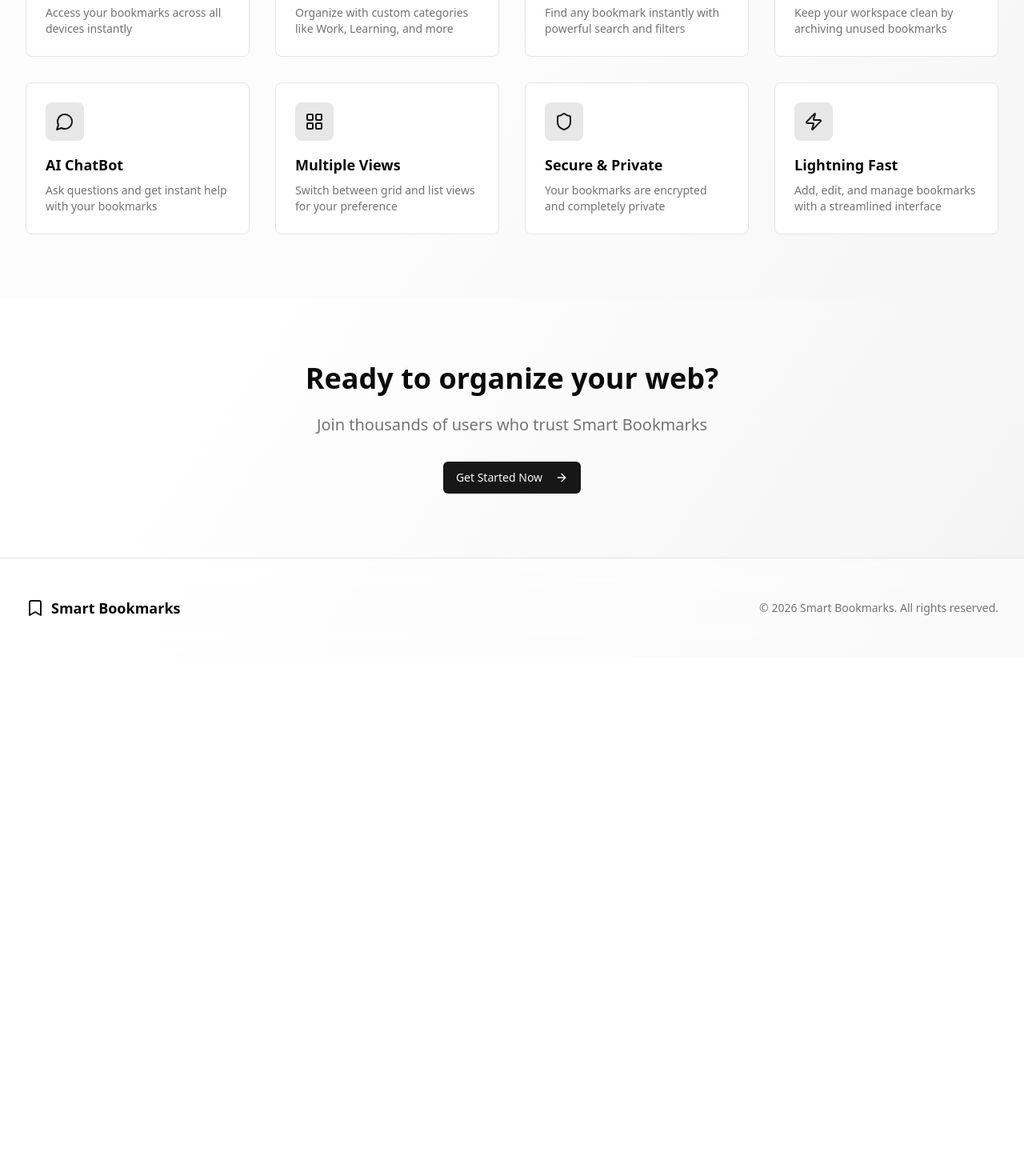
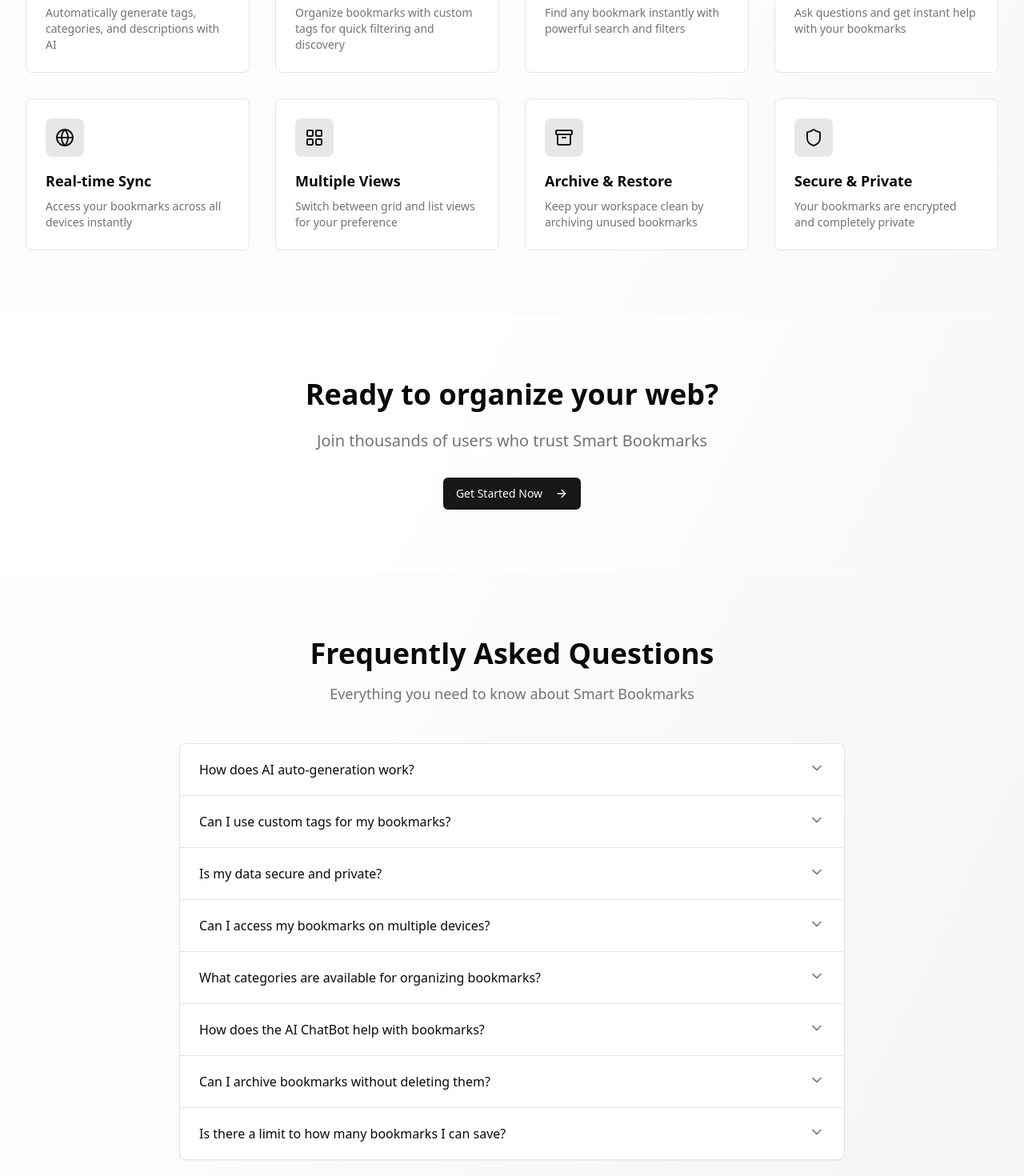
Before and after one commit to Hmtgit7/smart-bookmark-app, a Next.js app: page / in a window 1280 px wide. Shown: the part 1040-2510 px from the top of the page at 80% size. Before the commit the page ends 1862 px from the top, so only its background shows below. Built offline with nearby package versions, Linux system fonts and the light colour scheme; no server answers.

Commit message:
feat: add FAQ section and integrate into landing page

```diff
--- a/app/page.tsx
+++ b/app/page.tsx
@@ -2,6 +2,7 @@ import { LandingNavbar } from "@/components/layout/LandingNavbar";
 import { HeroSection } from "@/components/landing/HeroSection";
 import { FeaturesSection } from "@/components/landing/FeaturesSection";
 import { CTASection } from "@/components/landing/CTASection";
+import { FAQSection } from "@/components/landing/FAQSection";
 import { Footer } from "@/components/landing/Footer";
 
 export default function LandingPage() {
@@ -12,6 +13,7 @@ export default function LandingPage() {
         <HeroSection />
         <FeaturesSection />
         <CTASection />
+        <FAQSection />
         <Footer />
       </div>
     </>
--- /dev/null
+++ b/components/landing/FAQSection.tsx
@@ -0,0 +1,98 @@
+'use client';
+
+import { useState } from "react";
+import { ChevronDown } from "lucide-react";
+
+interface FAQItem {
+  question: string;
+  answer: string;
+}
+
+const faqs: FAQItem[] = [
+  {
+    question: "How does AI auto-generation work?",
+    answer: "Simply paste a URL, and our AI will automatically analyze the webpage to suggest relevant tags, categories, and descriptions. This saves you time and ensures consistent organization across all your bookmarks."
+  },
+  {
+    question: "Can I use custom tags for my bookmarks?",
+    answer: "Yes! You can add unlimited custom tags to any bookmark. Tags make it easy to filter and find related bookmarks quickly. The AI can also suggest tags automatically if you prefer."
+  },
+  {
+    question: "Is my data secure and private?",
+    answer: "Absolutely. All your bookmarks are encrypted and stored securely. Your data is completely private and only accessible to you. We never share or sell your information."
+  },
+  {
+    question: "Can I access my bookmarks on multiple devices?",
+    answer: "Yes! Your bookmarks sync in real-time across all your devices. Whether you're on your phone, tablet, or computer, you'll always have access to your latest bookmarks."
+  },
+  {
+    question: "What categories are available for organizing bookmarks?",
+    answer: "We provide predefined categories like Work, Personal, Learning, Shopping, Entertainment, News, Social Media, Development, and Design. You can also create custom categories to fit your specific needs."
+  },
+  {
+    question: "How does the AI ChatBot help with bookmarks?",
+    answer: "The AI ChatBot can answer questions about your bookmarks, help you find specific links, suggest organization strategies, and provide insights about your saved content. Just ask naturally!"
+  },
+  {
+    question: "Can I archive bookmarks without deleting them?",
+    answer: "Yes! The archive feature lets you hide bookmarks you don't need right now but might want later. Archived bookmarks are easy to restore whenever you need them again."
+  },
+  {
+    question: "Is there a limit to how many bookmarks I can save?",
+    answer: "No limits! You can save as many bookmarks as you need. Our powerful search and filtering features ensure you can always find what you're looking for, no matter how large your collection grows."
+  }
+];
+
+function FAQItem({ faq, isOpen, onToggle }: { faq: FAQItem; isOpen: boolean; onToggle: () => void }) {
+  return (
+    <div className="border-b border-border last:border-0">
+      <button
+        className="w-full py-4 sm:py-5 px-4 sm:px-6 flex items-start justify-between text-left hover:bg-muted/50 transition-colors"
+        onClick={onToggle}
+        aria-expanded={isOpen}
+      >
+        <span className="font-medium text-sm sm:text-base pr-4">{faq.question}</span>
+        <ChevronDown
+          className={`h-5 w-5 flex-shrink-0 text-muted-foreground transition-transform duration-200 ${
+            isOpen ? 'transform rotate-180' : ''
+          }`}
+        />
+      </button>
+      {isOpen && (
+        <div className="px-4 sm:px-6 pb-4 sm:pb-5 text-sm sm:text-base text-muted-foreground">
+          {faq.answer}
+        </div>
+      )}
+    </div>
+  );
+}
+
+export function FAQSection() {
+  const [openIndex, setOpenIndex] = useState<number | null>(null);
+
+  return (
+    <section id="faq" className="py-12 sm:py-16 lg:py-20 bg-muted/30">
+      <div className="max-w-4xl mx-auto px-4 sm:px-6 lg:px-8">
+        <div className="text-center mb-8 sm:mb-12">
+          <h2 className="text-2xl sm:text-3xl md:text-4xl font-bold mb-3 sm:mb-4">
+            Frequently Asked Questions
+          </h2>
+          <p className="text-muted-foreground text-base sm:text-lg">
+            Everything you need to know about Smart Bookmarks
+          </p>
+        </div>
+
+        <div className="bg-card rounded-lg shadow-sm border border-border overflow-hidden">
+          {faqs.map((faq, index) => (
+            <FAQItem
+              key={index}
+              faq={faq}
+              isOpen={openIndex === index}
+              onToggle={() => setOpenIndex(openIndex === index ? null : index)}
+            />
+          ))}
+        </div>
+      </div>
+    </section>
+  );
+}
--- a/components/landing/FeaturesSection.tsx
+++ b/components/landing/FeaturesSection.tsx
@@ -1,14 +1,16 @@
 import {
-  Zap,
+    // Zap,
     Shield,
     Globe,
-  FolderTree,
+    // FolderTree,
     Search,
     Archive,
     MessageCircle,
-  LayoutGrid
-} from "lucide-react";
-import { FeatureCard } from "./FeatureCard";
+    LayoutGrid,
+    Sparkles,
+    Tags,
+} from 'lucide-react';
+import { FeatureCard } from './FeatureCard';
 
 export function FeaturesSection() {
     return (
@@ -19,25 +21,45 @@ export function FeaturesSection() {
                         Everything you need to manage bookmarks
                     </h2>
                     <p className="text-muted-foreground text-base sm:text-lg px-4">
-            Powerful features designed for simplicity
+                        AI-powered features designed for effortless organization
                     </p>
                 </div>
 
                 <div className="grid grid-cols-1 sm:grid-cols-2 lg:grid-cols-4 gap-4 sm:gap-6 lg:gap-8">
+                    <FeatureCard
+                        icon={<Sparkles className="h-5 w-5 sm:h-6 sm:w-6" />}
+                        title="AI Auto-Generation"
+                        description="Automatically generate tags, categories, and descriptions with AI"
+                    />
+                    <FeatureCard
+                        icon={<Tags className="h-5 w-5 sm:h-6 sm:w-6" />}
+                        title="Smart Tags"
+                        description="Organize bookmarks with custom tags for quick filtering and discovery"
+                    />
+                    {/* <FeatureCard
+            icon={<FolderTree className="h-5 w-5 sm:h-6 sm:w-6" />}
+            title="Smart Categories"
+            description="Organize with custom categories like Work, Learning, and more"
+          /> */}
+                    <FeatureCard
+                        icon={<Search className="h-5 w-5 sm:h-6 sm:w-6" />}
+                        title="Search & Filter"
+                        description="Find any bookmark instantly with powerful search and filters"
+                    />
+                    <FeatureCard
+                        icon={<MessageCircle className="h-5 w-5 sm:h-6 sm:w-6" />}
+                        title="AI ChatBot"
+                        description="Ask questions and get instant help with your bookmarks"
+                    />
                     <FeatureCard
                         icon={<Globe className="h-5 w-5 sm:h-6 sm:w-6" />}
                         title="Real-time Sync"
                         description="Access your bookmarks across all devices instantly"
                     />
                     <FeatureCard
-            icon={<FolderTree className="h-5 w-5 sm:h-6 sm:w-6" />}
-            title="Smart Categories"
-            description="Organize with custom categories like Work, Learning, and more"
-          />
-          <FeatureCard
-            icon={<Search className="h-5 w-5 sm:h-6 sm:w-6" />}
-            title="Search & Filter"
-            description="Find any bookmark instantly with powerful search and filters"
+                        icon={<LayoutGrid className="h-5 w-5 sm:h-6 sm:w-6" />}
+                        title="Multiple Views"
+                        description="Switch between grid and list views for your preference"
                     />
                     <FeatureCard
                         icon={<Archive className="h-5 w-5 sm:h-6 sm:w-6" />}
@@ -45,25 +67,15 @@ export function FeaturesSection() {
                         description="Keep your workspace clean by archiving unused bookmarks"
                     />
                     <FeatureCard
-            icon={<MessageCircle className="h-5 w-5 sm:h-6 sm:w-6" />}
-            title="AI ChatBot"
-            description="Ask questions and get instant help with your bookmarks"
-          />
-          <FeatureCard
-            icon={<LayoutGrid className="h-5 w-5 sm:h-6 sm:w-6" />}
-            title="Multiple Views"
-            description="Switch between grid and list views for your preference"
-          />
-          <FeatureCard
                         icon={<Shield className="h-5 w-5 sm:h-6 sm:w-6" />}
                         title="Secure & Private"
                         description="Your bookmarks are encrypted and completely private"
                     />
-          <FeatureCard
+                    {/* <FeatureCard
             icon={<Zap className="h-5 w-5 sm:h-6 sm:w-6" />}
             title="Lightning Fast"
             description="Add, edit, and manage bookmarks with a streamlined interface"
-          />
+          /> */}
                 </div>
             </div>
         </section>
--- a/components/layout/LandingNavbar.tsx
+++ b/components/layout/LandingNavbar.tsx
@@ -37,6 +37,9 @@ export function LandingNavbar() {
                         </Button>
                         <Button variant="ghost" asChild>
                             <Link href="#features">Features</Link>
+                        </Button>
+                        <Button variant="ghost" asChild>
+                            <Link href="#faq">FAQ</Link>
                         </Button>
 
                         {/* Theme Toggle */}
@@ -91,6 +94,9 @@ export function LandingNavbar() {
                                     <Button variant="ghost" asChild className="w-full justify-start" onClick={() => setOpen(false)}>
                                         <Link href="#features">Features</Link>
                                     </Button>
+                                    <Button variant="ghost" asChild className="w-full justify-start" onClick={() => setOpen(false)}>
+                                        <Link href="#faq">FAQ</Link>
+                                    </Button>
 
                                     <div className="pt-4 border-t">
                                         <Button variant="outline" asChild className="w-full" onClick={() => setOpen(false)}>
```
Lines whose indentation alone changed are shown as unchanged.
